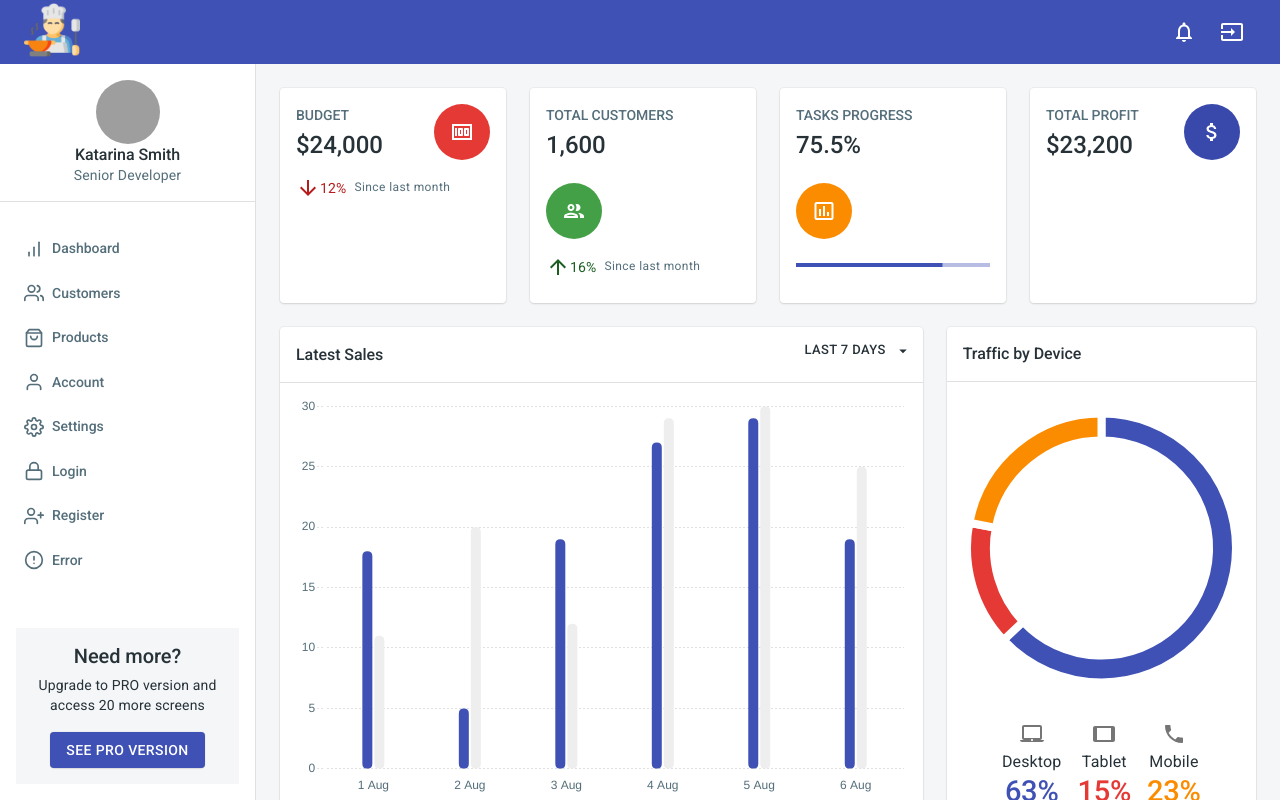
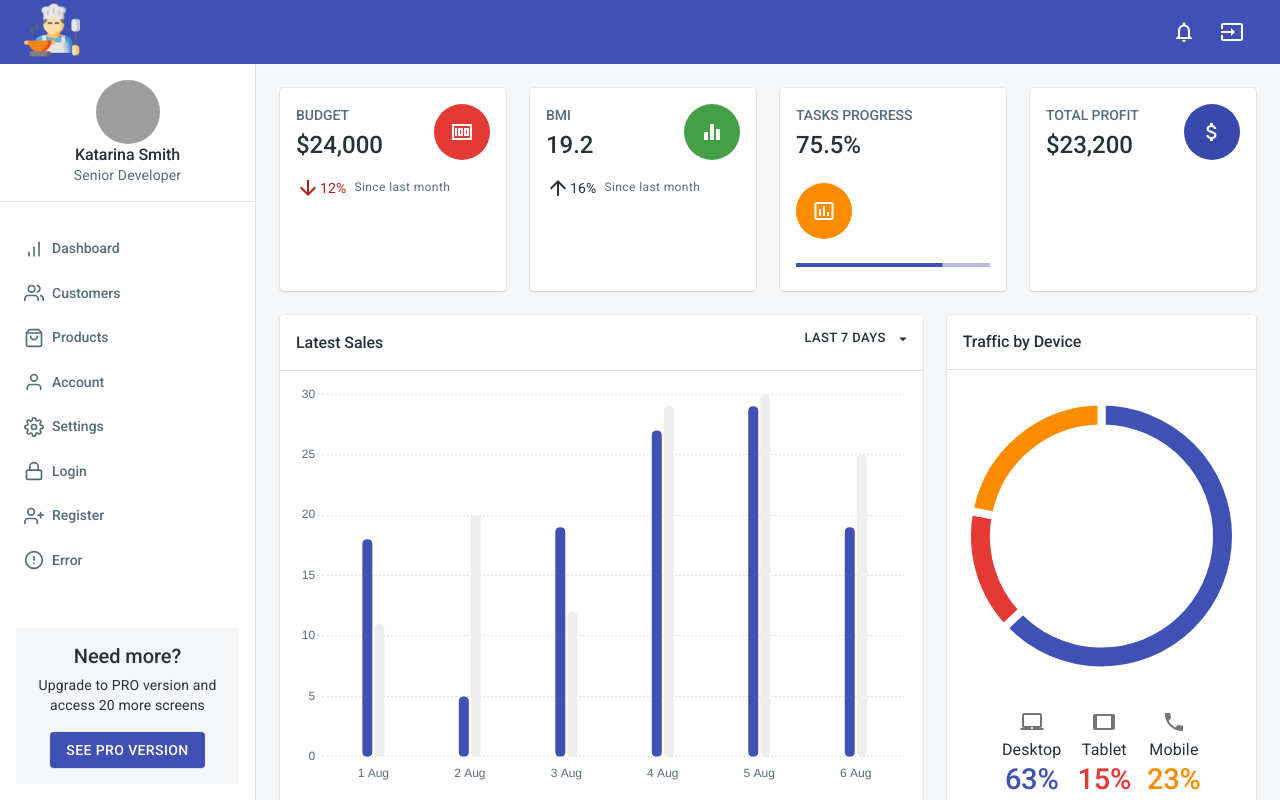
Before and after one commit to W8-Recipedia/Recipedia, a React (Create React App) app in the folder client/: page /app/dashboard in a window 1280 px wide. Built offline with nearby package versions, Linux system fonts and the light colour scheme; grey boxes are pictures that could not be loaded.

Commit message:
Adds BMI to settings and updates allergen list

```diff
--- a/client/src/views/reports/DashboardView/TotalCustomers.js
+++ b/client/src/views/reports/DashboardView/BMIChart.js
@@ -12,7 +12,7 @@ import {
   makeStyles
 } from '@material-ui/core';
 import ArrowUpwardIcon from '@material-ui/icons/ArrowUpward';
-import PeopleIcon from '@material-ui/icons/PeopleOutlined';
+import EqualizerOutlinedIcon from '@material-ui/icons/EqualizerOutlined';
 
 const useStyles = makeStyles((theme) => ({
   root: {
@@ -23,16 +23,12 @@ const useStyles = makeStyles((theme) => ({
     height: 56,
     width: 56
   },
-  differenceIcon: {
-    color: colors.green[900]
-  },
   differenceValue: {
-    color: colors.green[900],
     marginRight: theme.spacing(1)
   }
 }));
 
-const TotalCustomers = ({ className, ...rest }) => {
+const BMICharts = ({ className, ...rest }) => {
   const classes = useStyles();
 
   return (
@@ -52,18 +48,18 @@ const TotalCustomers = ({ className, ...rest }) => {
               gutterBottom
               variant="h6"
             >
-              TOTAL CUSTOMERS
+              BMI
             </Typography>
             <Typography
               color="textPrimary"
               variant="h3"
             >
-              1,600
+              19.2 {/*  MAKE DYNAMIC */}
             </Typography>
           </Grid>
           <Grid item>
             <Avatar className={classes.avatar}>
-              <PeopleIcon />
+              <EqualizerOutlinedIcon />
             </Avatar>
           </Grid>
         </Grid>
@@ -72,12 +68,12 @@ const TotalCustomers = ({ className, ...rest }) => {
           display="flex"
           alignItems="center"
         >
-          <ArrowUpwardIcon className={classes.differenceIcon} />
+          <ArrowUpwardIcon className={classes.differenceIcon}/>
           <Typography
             className={classes.differenceValue}
             variant="body2"
           >
-            16%
+            16% {/*  MAKE DYNAMIC */}
           </Typography>
           <Typography
             color="textSecondary"
@@ -91,8 +87,8 @@ const TotalCustomers = ({ className, ...rest }) => {
   );
 };
 
-TotalCustomers.propTypes = {
+BMICharts.propTypes = {
   className: PropTypes.string
 };
 
-export default TotalCustomers;
+export default BMICharts;
--- a/client/src/views/reports/DashboardView/index.js
+++ b/client/src/views/reports/DashboardView/index.js
@@ -10,7 +10,7 @@ import LatestOrders from './LatestOrders';
 import LatestProducts from './LatestProducts';
 import Sales from './Sales';
 import TasksProgress from './TasksProgress';
-import TotalCustomers from './TotalCustomers';
+import TotalCustomers from './BMIChart';
 import TotalProfit from './TotalProfit';
 import TrafficByDevice from './TrafficByDevice';
 
--- a/client/src/views/settings/SettingsView/Preferences.js
+++ b/client/src/views/settings/SettingsView/Preferences.js
@@ -1,6 +1,7 @@
 import React from 'react';
 import PropTypes from 'prop-types';
 import clsx from 'clsx';
+import TotalCustomers from 'src/views/reports/DashboardView/BMIChart';
 import {
   Box,
   Button,
@@ -142,6 +143,18 @@ const Preferences = ({ className, ...rest }) => {
               />
               <FormControlLabel
                 control={<Checkbox />}
+                label="Egg"
+              />
+              <FormControlLabel
+                control={(
+                  <Checkbox/>
+                )}
+                label="Gluten"
+              />
+              <FormControlLabel
+                control={(
+                  <Checkbox/>
+                )}
                 label="Grain"
               />
               <FormControlLabel
@@ -154,13 +167,13 @@ const Preferences = ({ className, ...rest }) => {
                 control={(
                   <Checkbox/>
                 )}
-                label="Shellfish"
+                label="Seafood"
               />
               <FormControlLabel
                 control={(
                   <Checkbox/>
                 )}
-                label="Seafood"
+                label="Shellfish"
               />
               <FormControlLabel
                 control={(
@@ -172,25 +185,13 @@ const Preferences = ({ className, ...rest }) => {
                 control={(
                   <Checkbox/>
                 )}
-                label="Soy"
+                label="Tree nut"
               />
               <FormControlLabel
                 control={(
                   <Checkbox/>
                 )}
-                label="Soy"
-              />
-              <FormControlLabel
-                control={(
-                  <Checkbox/>
-                )}
-                label="Soy"
-              />
-              <FormControlLabel
-                control={(
-                  <Checkbox/>
-                )}
-                label="Soy"
+                label="Wheat"
               />
             </Grid>
             <Grid
@@ -213,7 +214,7 @@ const Preferences = ({ className, ...rest }) => {
               >
                 <Grid
                   item
-                  md={12}
+                  xs={12}
                   >
                   <TextField
                     fullWidth
@@ -224,7 +225,7 @@ const Preferences = ({ className, ...rest }) => {
                 </Grid>
                 <Grid
                   item
-                  md={12}
+                  xs={12}
                   >
                   <TextField
                     fullWidth
@@ -232,6 +233,12 @@ const Preferences = ({ className, ...rest }) => {
                     type="number"
                     variant="outlined"
                   />
+                </Grid>
+                <Grid
+                  item
+                  xs={12}
+                  >
+                  <TotalCustomers/>
                 </Grid>
               </Grid>
             </Grid>
--- a/client/src/views/settings/SettingsView/Profile.js
+++ b/client/src/views/settings/SettingsView/Profile.js
@@ -49,6 +49,7 @@ const Profile = ({ className, ...rest }) => {
             className={classes.avatar}
             src={user.avatar}
           />
+          <br/>
           <Typography
             color="textPrimary"
             gutterBottom
```
